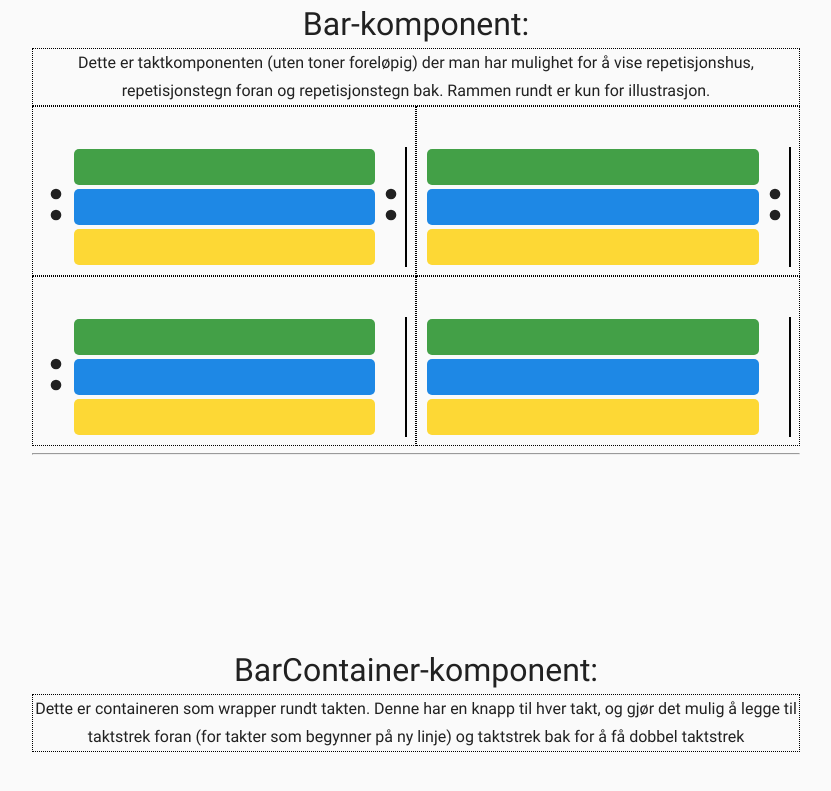
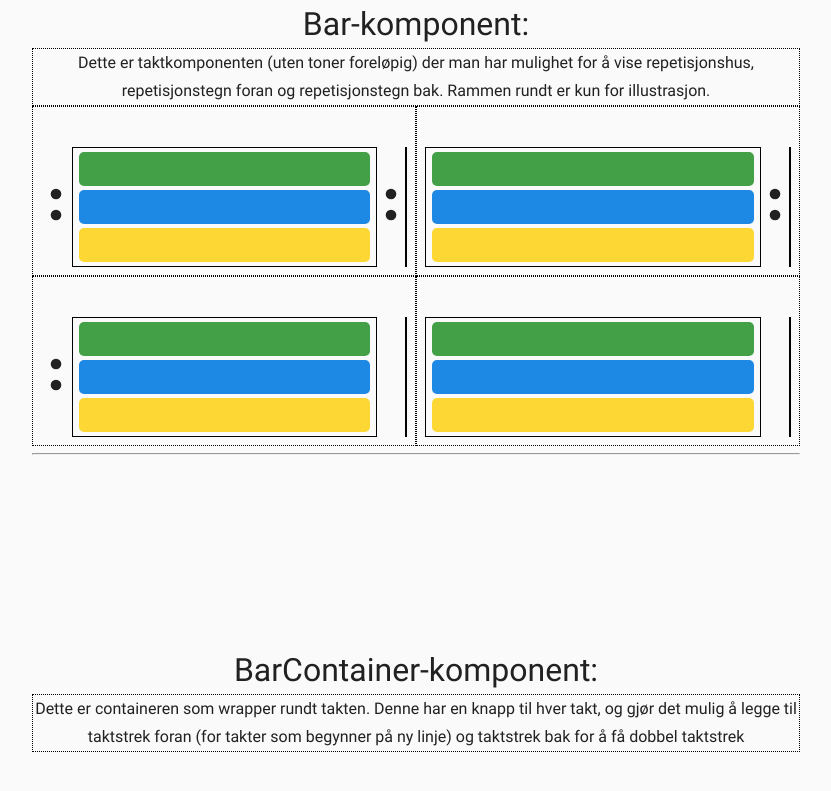
Before and after one commit to lasseklovstad/dissimilis-hackathon, a React (Create React App) app: page /common in a window 1280 px wide. Shown: the top 791 px of the page, without its empty margins (224-1055 px from the left). Built offline with nearby package versions, Linux system fonts and the light colour scheme.

Commit message:
la til block

```diff
--- a/src/components/Bar/Bar.component.tsx
+++ b/src/components/Bar/Bar.component.tsx
@@ -3,12 +3,13 @@ import { Box, Grid, makeStyles } from "@material-ui/core";
 import RepetitionSign from "./RepetitionSign.component";
 import Note from "./Note.component";
 import House from "./House.component";
+import Block from "./Block.component";
 
 export type BarProps = {
     house?: number,
     repBefore: boolean,
     repAfter: boolean,
-    notes: string[],
+    notes: string[][],
     barNumber: number,
 }
 
@@ -47,7 +48,7 @@ export const Bar: React.FC<BarProps> = props => {
                             </Box>
                         </Grid>
                         <Grid item xs={centerDivSize} role="gridcell" aria-label={"Bar " + props.barNumber}>
-                            <Note notes={props.notes} />
+                            <Block notes={props.notes} />
                         </Grid>
                         <Grid item xs={1} style={{ borderRight: "2px solid black" }} role="gridcell" aria-label="repetition sign after the tone" >
                             <Box mt={"20px"}>
--- /dev/null
+++ b/src/components/Bar/Block.component.tsx
@@ -0,0 +1,90 @@
+import React, { useState } from "react";
+import { render } from "react-dom";
+import Note from "./Note.component";
+import { Box, makeStyles } from "@material-ui/core";
+import colors from "../../utils/colors";
+
+export type BlockProps = {
+    notes: string[][],
+}
+
+function getColor(color: string): string {
+    let newColor = "white";
+    switch (color) {
+        case "C":
+            newColor = colors.C;
+            break;
+        case "D":
+            newColor = colors.D;
+            break;
+        case "E":
+            newColor = colors.E;
+            break;
+        case "F":
+            newColor = colors.F;
+            break;
+        case "G":
+            newColor = colors.G;
+            break;
+        case "A":
+            newColor = colors.A;
+            break;
+        case "H":
+            newColor = colors.H;
+            break;
+        default:
+            newColor = "white";
+    }
+    return newColor;
+}
+
+export const Block: React.FC<BlockProps> = props => {
+    const classes = useStyles();
+
+    const notes = [["C", "A", "H"], ["C"], ["A", "B", "C"]];
+
+    return (
+        <Box style={{ border: "1px solid black", height: "100%" }} className={classes.root} id="container for the shit">
+            {props.notes.map((note) => {
+                return (
+                    <Box className={classes.boxKjorDa} id="note X?" >
+                        {note.map((something) => {
+                            return (
+                                <Box className={classes.boxNy} style={{ backgroundColor: getColor(something) }} ></Box>
+                            )
+                        })}
+
+                    </Box>
+                )
+            })}
+        </Box>
+    )
+}
+
+
+const useStyles = makeStyles({
+    root: {
+        display: "flex",
+        flexFlow: "row wrap",
+        justifyContent: "space-around",
+        alignItems: "stretch",
+        padding: "2px",
+    },
+    boxKjorDa: {
+        flex: 1,
+        height: "auto",
+        display: "flex",
+        flexDirection: "column",
+        margin: "0px 4px"
+    },
+    boxNy: {
+        flex: 1,
+        width: "100%",
+        height: "10px",
+        borderRadius: "5px",
+        margin: "2px 0",
+    }
+
+})
+
+export default Block;
--- a/src/components/BarContainer/BarContainer.component.tsx
+++ b/src/components/BarContainer/BarContainer.component.tsx
@@ -11,7 +11,7 @@ export type BarContainerProps = {
     house?: number,
     repBefore: boolean,
     repAfter: boolean,
-    notes: string[],
+    notes: string[][],
     barNumber: number,
 
 }
--- a/src/views/CommonView/CommonView.tsx
+++ b/src/views/CommonView/CommonView.tsx
@@ -2,6 +2,7 @@ import React from 'react';
 import { Typography, Grid, makeStyles } from '@material-ui/core';
 import Bar from '../../components/Bar/Bar.component';
 import BarContainer from '../../components/BarContainer/BarContainer.component';
+import Block from '../../components/Bar/Block.component';
 
 export type CommonViewProps = {
 
@@ -20,16 +21,16 @@ export const CommonView: React.FC<CommonViewProps> = props => {
                 </Grid>
 
                 <Grid item xs={12} sm={6} style={{ border: "1px dotted black" }}>
-                    <Bar barNumber={1} notes={["C", "A", "F"]} repBefore={true} repAfter={true} />
+                    <Bar barNumber={1} notes={[["C", "A", "F"]]} repBefore={true} repAfter={true} />
                 </Grid>
                 <Grid item xs={12} sm={6} style={{ border: "1px dotted black" }}>
-                    <Bar barNumber={2} notes={["C", "A", "F"]} repBefore={false} repAfter={true} />
+                    <Bar barNumber={2} notes={[["C", "A", "F"]]} repBefore={false} repAfter={true} />
                 </Grid>
                 <Grid item xs={12} sm={6} style={{ border: "1px dotted black" }}>
-                    <Bar barNumber={3} notes={["C", "A", "F"]} repBefore={true} repAfter={false} />
+                    <Bar barNumber={3} notes={[["C", "A", "F"]]} repBefore={true} repAfter={false} />
                 </Grid>
                 <Grid item xs={12} sm={6} style={{ border: "1px dotted black" }}>
-                    <Bar barNumber={4} notes={["C", "A", "F"]} repBefore={false} repAfter={false} />
+                    <Bar barNumber={4} notes={[["C", "A", "F"]]} repBefore={false} repAfter={false} />
                 </Grid>
                 <Grid item xs={12} style={{ height: "200px" }}>
                     <hr />
@@ -41,22 +42,30 @@ export const CommonView: React.FC<CommonViewProps> = props => {
                     <Typography variant="subtitle1">Dette er containeren som wrapper rundt takten. Denne har en knapp til hver takt, og gjør det mulig å legge til taktstrek foran (for takter som begynner på ny linje) og taktstrek bak for å få dobbel taktstrek  </Typography>
                 </Grid>
                 <Grid item xs={12} sm={6} >
-                    <BarContainer barNumber={1} notes={["C", "A", "F"]} barLineBefore={true} barLineAfter={false} repAfter={false} repBefore={true} />
+                    <BarContainer barNumber={1} notes={[["C", "A", "F"]]} barLineBefore={true} barLineAfter={false} repAfter={false} repBefore={true} />
                 </Grid>
                 <Grid item xs={12} sm={6}>
-                    <BarContainer barNumber={2} notes={["C", "H"]} barLineBefore={true} barLineAfter={false} repAfter={false} repBefore={false} />
+                    <BarContainer barNumber={2} notes={[["C", "H"]]} barLineBefore={true} barLineAfter={false} repAfter={false} repBefore={false} />
                 </Grid>
                 <Grid item xs={12} sm={6}>
-                    <BarContainer barNumber={3} notes={["A", "H", "F"]} barLineBefore={true} barLineAfter={false} house={1} repAfter={false} repBefore={false} />
+                    <BarContainer barNumber={3} notes={[["A", "H", "F"]]} barLineBefore={true} barLineAfter={false} house={1} repAfter={false} repBefore={false} />
                 </Grid>
                 <Grid item xs={12} sm={6}>
-                    <BarContainer barNumber={4} notes={["A", "D", "F"]} barLineBefore={true} barLineAfter={false} house={2} repAfter={true} repBefore={false} />
+                    <BarContainer barNumber={4} notes={[["A", "D", "F"]]} barLineBefore={true} barLineAfter={false} house={2} repAfter={true} repBefore={false} />
                 </Grid>
                 <Grid item xs={12} sm={6}>
-                    <BarContainer barNumber={5} notes={["A"]} barLineBefore={true} barLineAfter={false} repAfter={false} repBefore={false} />
+                    <BarContainer barNumber={5} notes={[["A"], ["C"]]} barLineBefore={true} barLineAfter={false} repAfter={false} repBefore={false} />
                 </Grid>
                 <Grid item xs={12} sm={6}>
-                    <BarContainer barNumber={6} notes={["A", "D"]} barLineBefore={true} barLineAfter={true} repAfter={false} repBefore={false} />
+                    <BarContainer barNumber={6} notes={[["A", "D"], ["C", "D"], ["A", "D"], ["A", "B"]]} barLineBefore={true} barLineAfter={true} repAfter={false} repBefore={false} />
+                </Grid>
+                <Grid item xs={12} style={{ height: "200px" }}>
+                    <hr />
+                </Grid>
+                <Grid item xs={12}>
+                    <Typography variant="h1">BarContainer-komponent:</Typography>
+                </Grid>
+                <Grid item xs={12} style={{ height: "300px" }}>
                 </Grid>
             </Grid>
         </div >
@@ -70,7 +79,8 @@ const useStyles = makeStyles({
         textAlign: "center",
         "@media (max-width: 600px)": {
             width: "90%",
-        }
+        },
+        height: "auto",
     }
 })
 
```
